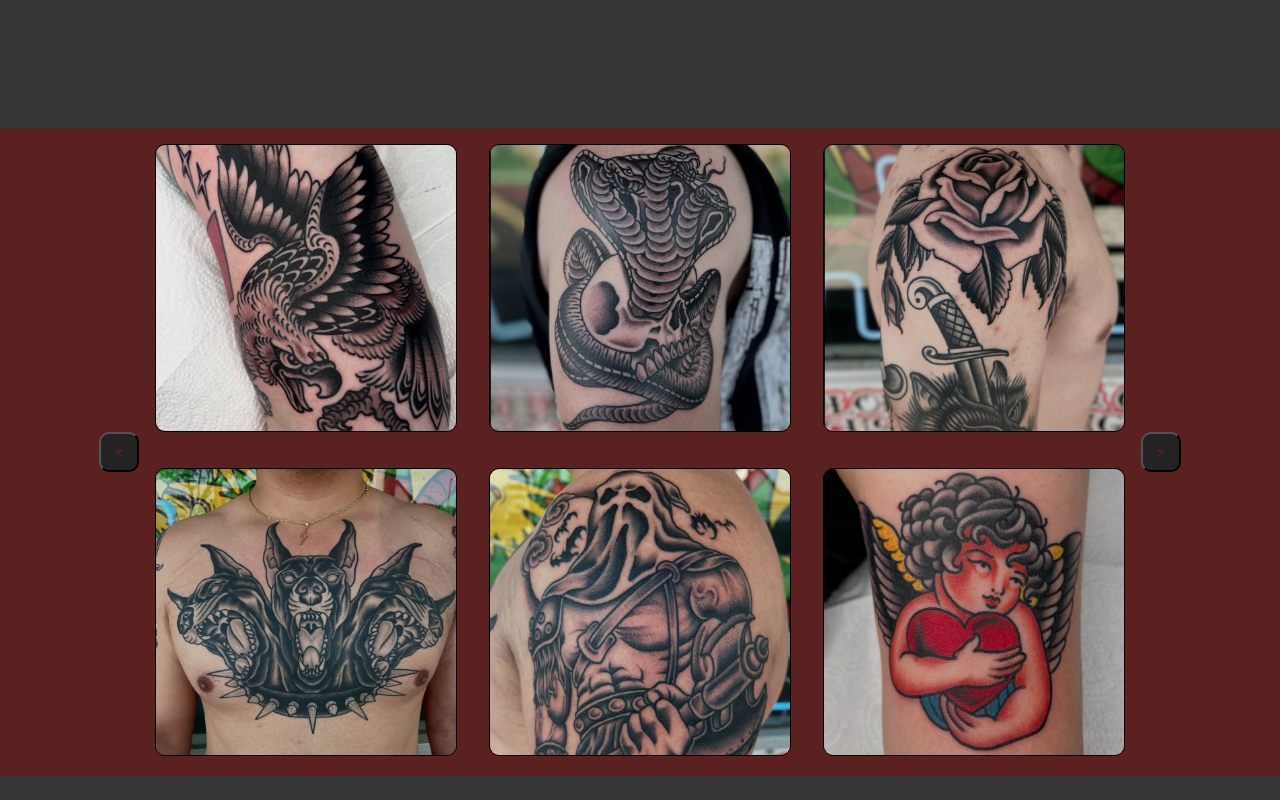
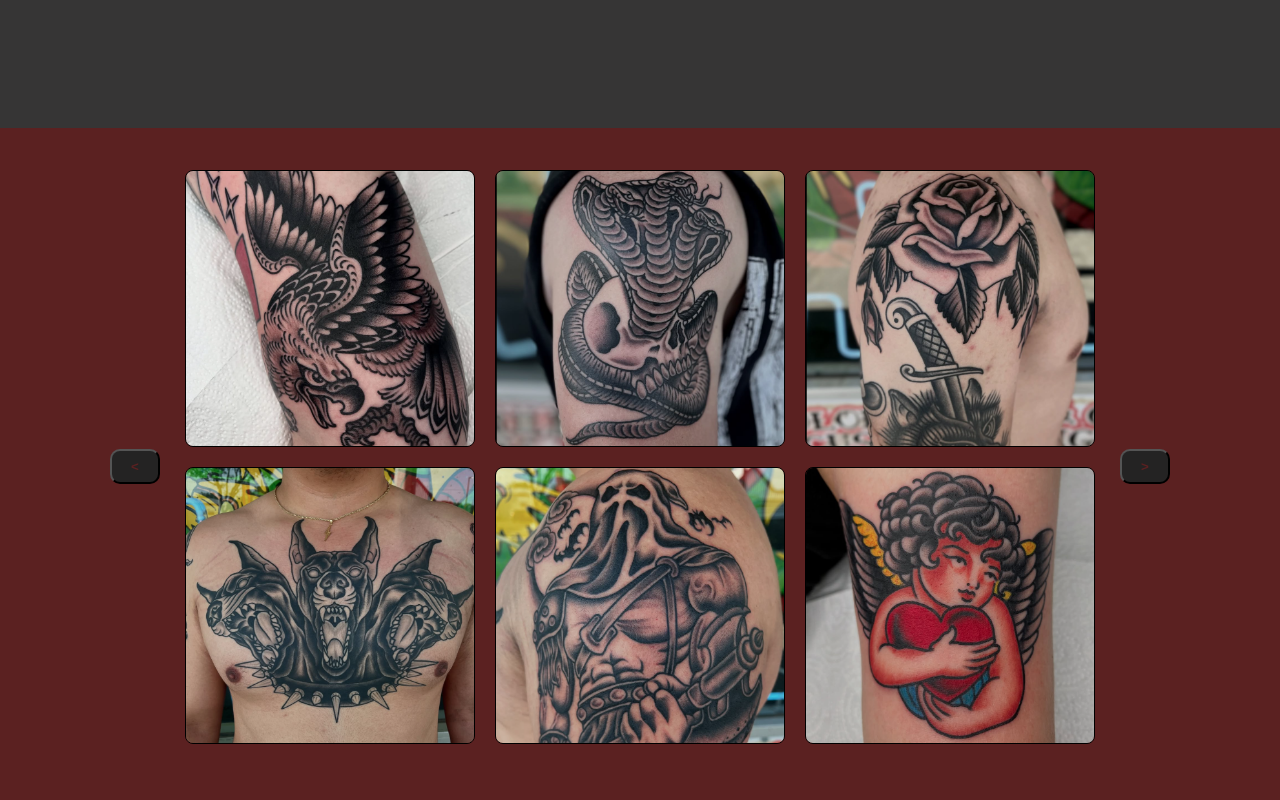
Before and after one commit to Gabriel-Hilyard/RobinsonTattoo, a React (Vite) app: page / in a window 1280 px wide. Shown: the part 440-1240 px from the top of the page. Built offline with nearby package versions, Linux system fonts and the light colour scheme.

Commit message:
Change carousel structure for sliding animation, need to implement bg video.

```diff
--- a/src/components/Carousel.css
+++ b/src/components/Carousel.css
@@ -1,21 +1,90 @@
 .carouselContainer {
-    display: flex;
-    background-color: #5B2121;
-    justify-content: center;
-    align-items: center;
-    margin-top: 25vh;
+  margin-top: 25vh;
+  position: relative;
+  width: 100%;
+  display: flex;
+  justify-content: center;
+  align-items: center;
+  padding: 2rem 0;
+  background-color: #5B2121;
 }
 
-.carouselContainer img {
-    border: 1px black solid;
-    border-radius: 10px;
-    margin: 1rem;
+.carouselViewport {
+  overflow: hidden;
+  width: 100%;
+  max-width: 960px;
+  position: relative;
 }
+
+.carouselSlider {
+  display: flex;
+  transition: transform 0.5s ease-in-out;
+}
+
+.carouselPage {
+  min-width: 100%;
+  display: flex;
+  flex-direction: column;
+  align-items: center;
+}
+
+.carouselRow {
+  display: flex;
+  justify-content: center;
+  flex-wrap: nowrap;
+  gap: 20px;
+  margin: 10px 0;
+}
+
+.carouselRow img {
+  width: 30%;
+  min-width: 150px;
+  border: 1px solid black;
+  border-radius: 8px;
+  object-fit: cover;
+}
+
+/* Buttons on the sides */
 .carouselBtn {
-    width: 2.5rem;
-    height: 2.5rem;
+    width: 50px;
+    height: 35px;
     border-radius: 10px;
     background-color: #242323;
     color: #5B2121;
     font-weight: bold;
 }
+
+.carouselBtn.prev {
+  left: 10px;
+}
+
+.carouselBtn.next {
+  right: 10px;
+}
+
+/* ✅ Responsive tweaks for mobile */
+@media (max-width: 768px) {
+  .carouselRow img {
+    width: 45%;
+  }
+
+  .carouselBtn {
+    font-size: 1.5rem;
+    padding: 0.3rem 0.8rem;
+  }
+}
+
+@media (max-width: 480px) {
+  .carouselRow img {
+    width: 90%;
+  }
+
+  .carouselRow {
+    flex-direction: column;
+    align-items: center;
+  }
+
+  .carouselPage {
+    gap: 10px;
+  }
+}
--- a/src/components/Carousel.jsx
+++ b/src/components/Carousel.jsx
@@ -1,5 +1,4 @@
-import React from "react";
-import {useState} from "react";
+import  { useState, useEffect } from "react";
 import eagle from "../assets/eagleTattoo.jpg"
 import snake from "../assets/snakeTattoo.jpg"
 import rose from "../assets/roseTattoo.jpg"
@@ -14,71 +13,83 @@ import japanese from "../assets/japaneseTattoo.jpg"
 import alligator from "../assets/alligatorTattoo.jpg"
 import "./Carousel.css";
 
-function Carousel() {
-
-    //array of images
-    let carouselImages = [
-        eagle,
-        snake,
-        rose,
-        cerberus,
-        executioner,
-        angel,
-        fireSnake,
-        barbedwire,
-        thorn,
-        backpiece,
-        japanese,
-        alligator,
-    ];
-    //image index state
-    const [currentIndex, setCurrentIndex] = useState(0)
-    // images displayed at one time, 2 rows 3 columns
-    const imagesPerPage = 6;
-    //Slicing array
-    const visibleImages = carouselImages.slice(currentIndex, currentIndex + imagesPerPage)
 
 
-    const handleNext = ( ) => {
-        const nextIndex = currentIndex + imagesPerPage;
-        if (nextIndex < carouselImages.length) {
-            setCurrentIndex(nextIndex);
-        } else {
-            setCurrentIndex(0); //looping to start
+function Carousel() {
+  const carouselImages = [
+    eagle, snake, rose, cerberus, executioner, angel,
+    fireSnake, barbedwire, thorn, backpiece, japanese, alligator
+  ];
+
+  // Track screen width to adjust images per page
+  const [windowWidth, setWindowWidth] = useState(window.innerWidth);
+  const [imagesPerPage, setImagesPerPage] = useState(getImagesPerPage(window.innerWidth));
+  const [currentPage, setCurrentPage] = useState(0);
+
+  function getImagesPerPage(width) {
+    if (width <= 480) return 3;      // Mobile (e.g., 1 row of 3)
+    if (width <= 768) return 4;      // Small tablets
+    return 6;                        // Desktop (2 rows x 3 cols)
   }
+
+  useEffect(() => {
+    const handleResize = () => {
+      const newWidth = window.innerWidth;
+      setWindowWidth(newWidth);
+      setImagesPerPage(getImagesPerPage(newWidth));
+      setCurrentPage(0); // Reset to first page on layout change
+    };
+
+    window.addEventListener("resize", handleResize);
+    return () => window.removeEventListener("resize", handleResize);
+  }, []);
+
+  const totalPages = Math.ceil(carouselImages.length / imagesPerPage);
+
+  const handleNext = () => {
+    setCurrentPage((prevPage) => (prevPage + 1) % totalPages);
   };
 
   const handlePrev = () => {
-        const prevIndex = currentIndex - imagesPerPage;
-        if (prevIndex >= 0) {
-            setCurrentIndex(prevIndex);
-        } else {
-            setCurrentIndex(images.length - imagesPerPage);
-        }
+    setCurrentPage((prevPage) => (prevPage - 1 + totalPages) % totalPages);
   };
+
 
 
     return (
 <div className="carouselContainer">
+  <button className="carouselBtn prev" onClick={handlePrev}>&lt;</button>
 
-        <div>
-            <h1></h1>
-        </div>
-        <button className="carouselBtn" onClick={handlePrev}>&lt;</button>
-
-        <div className="carouselRows">
+  <div className="carouselViewport">
+    <div
+      className="carouselSlider"
+      style={{
+        transform: `translateX(-${currentPage * 100}%)`,
+      }}
+    >
+      {Array.from({ length: totalPages }).map((_, pageIndex) => {
+        const start = pageIndex * imagesPerPage;
+        const pageImages = carouselImages.slice(start, start + imagesPerPage);
+        const half = Math.ceil(pageImages.length / 2);
+        return (
+          <div className="carouselPage" key={pageIndex}>
             <div className="carouselRow">
-                {visibleImages.slice(0,3).map((src, i) => (
-                    <img key={i} src={src} alt={`tattoo ${i}`} border="solid 1px black" width="300" />
+              {pageImages.slice(0, half).map((src, i) => (
+                <img key={`top-${i}`} src={src} alt={`tattoo ${i}`} />
               ))}
             </div>
             <div className="carouselRow">
-                {visibleImages.slice(3, 6).map((src, i) => (
-                    <img key={i + 3} src={src} alt={`tattoo ${i}`} width="300"/>
+              {pageImages.slice(half).map((src, i) => (
+                <img key={`bottom-${i}`} src={src} alt={`tattoo ${i + half}`} />
               ))}
             </div>
           </div>
-        <button className="carouselBtn" onClick={handleNext}>&gt;</button>
+        );
+      })}
+    </div>
+  </div>
+
+  <button className="carouselBtn next" onClick={handleNext}>&gt;</button>
 </div>
     );
 }
```
Also changed, not shown: src/index.css (line endings or trailing spaces), 1 other file (tests, documents, lock files or other folders). Lines whose indentation alone changed are shown as unchanged.
